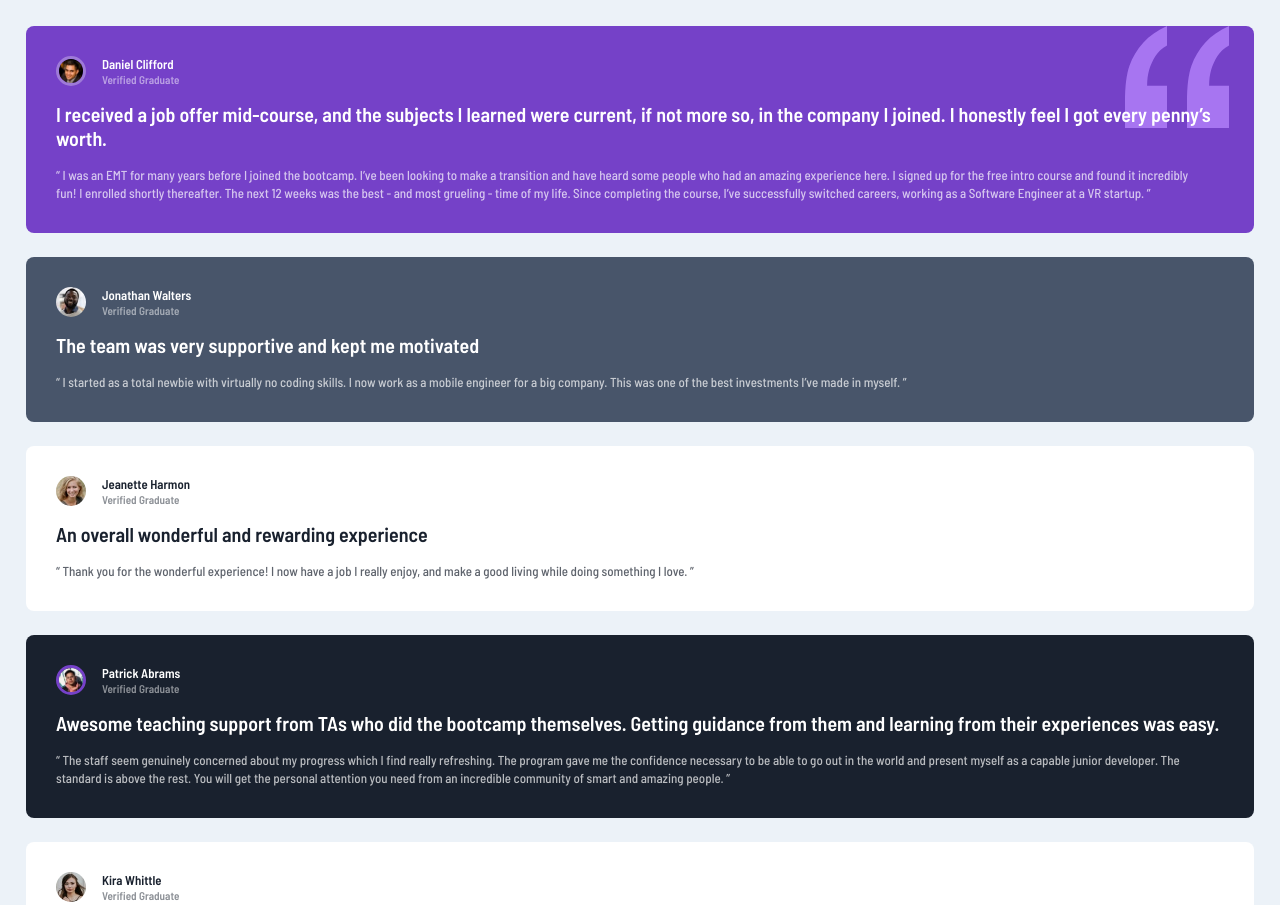
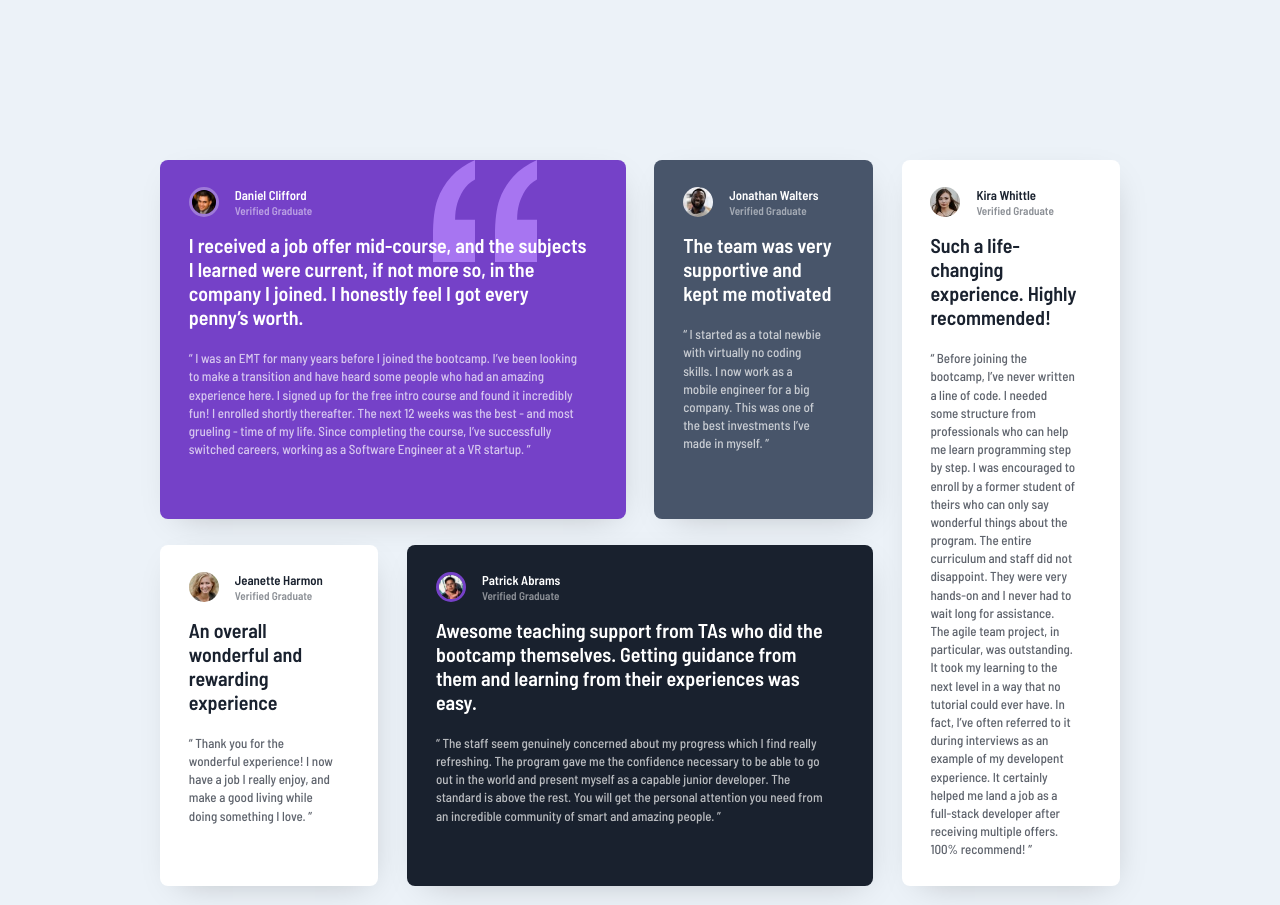
Before and after one commit to IamAbhiDev/testimonials-grid-section-main.github.io, a plain HTML site: page index.html in a window 1280 px wide. Shown: the top 905 px of the page. Drawn offline with Linux system fonts and the light colour scheme.

Commit message:
responsive design added

```diff
--- a/css/style.css
+++ b/css/style.css
@@ -169,3 +169,52 @@ body {
     padding-right: 1rem;
     margin-top: 1rem;
 }
+
+/*Responsive Web Design*/
+
+@media screen and (min-width: 75rem) {
+    .container {
+        display: grid;
+        grid-template-columns: repeat(4, 1fr);
+        column-gap: 1.8rem;
+        row-gap: 1.6rem;
+        margin: 10rem;
+    }
+
+    .container__testimonial {
+        box-shadow: 4px 10px 34px -16px rgba(0, 0, 0, .25);
+        padding: 1.7rem 1.8rem;
+    }
+
+    .container__testimonial:not(:first-child) {
+        margin-top: 0;
+    }
+
+    .container__testimonial-1 {
+        background-position: top right 89px;
+        grid-column: span 2;
+    }
+
+    .container__testimonial-3 {
+        grid-column: 1/2;
+        grid-row: 2/3;
+    }
+
+    .container__testimonial-4 {
+        grid-column: 2/4;
+        grid-row: 2/3;
+    }
+
+    .container__testimonial-5 {
+        grid-row: 1/3;
+        grid-column: 4/5;
+    }
+
+    .container__testimonial__title {
+        margin-right: .4rem;
+    }
+
+    .container__testimonial__text {
+        margin-top: 1.25rem;
+    }
+}
```
